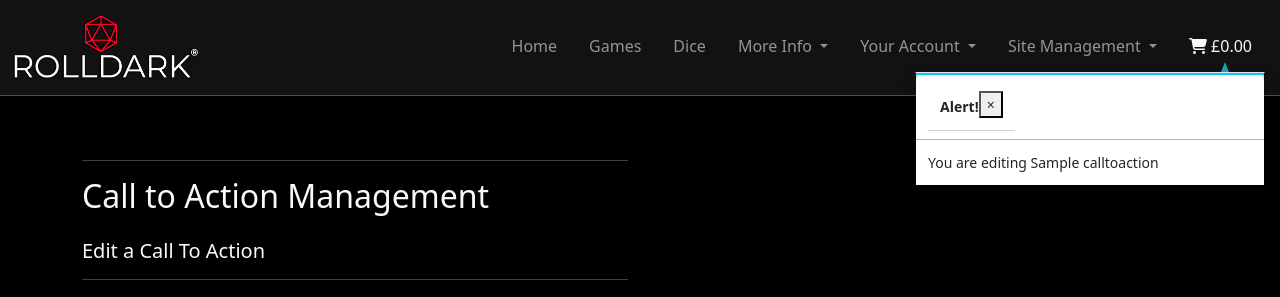
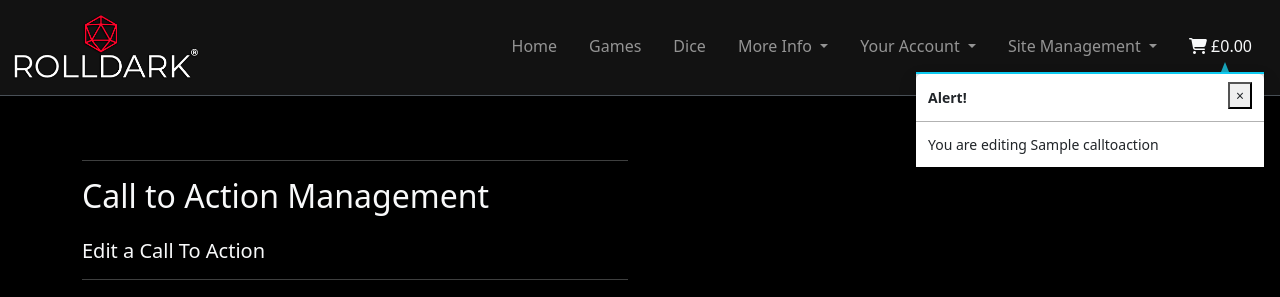
Before and after one commit to BenMilesRocks/4-rolldark-v2, a Django app: page /edit/1/ in a window 1280 px wide. Shown: the top 297 px of the page. Run offline with Django 5.2, Linux system fonts and the light colour scheme; a user stored in the database is signed in; tables that the repository leaves empty hold one stand-in row (values such as "Sample post"); some libraries are stand-ins or nearby versions.

Commit message:
appies same styling to all toasts

```diff
--- a/templates/includes/toasts/toast_info.html
+++ b/templates/includes/toasts/toast_info.html
@@ -1,20 +1,21 @@
-<div class="toast custom-toast rounded-0 border-top 0" data-bs-autohide="false">
+<div class="toast custom-toast rounded-0 border-top-0 top-0 end-0" data-bs-autohide="false">
     <div class="arrow-up arrow-info"></div>
     <div class="w-100 toast-capper bg-info"></div>
-    <div class="toast-header bg-white text-dark">
 
     <div class="toast-header bg-white text-dark d-flex">
+
         <div class="p2 flex-grow-1">
             <strong class="mr-auto">Alert!</strong>
         </div>
+
         <div class="p2">
             <button type="button" class="ml-2 mb-1 close text-dark" data-bs-dismiss="toast" aria-label="Close">
                 <span aria-hidden="true">&times;</span>
             </button>
         </div>
+
     </div>
 
-    </div>
     <div class="toast-body bg-white">
         {{ message }}
     </div>
--- a/templates/includes/toasts/toast_success.html
+++ b/templates/includes/toasts/toast_success.html
@@ -1,16 +1,21 @@
 <div class="toast custom-toast rounded-0 border-top-0 top-0 end-0" data-bs-autohide="false">
     <div class="arrow-up arrow-success"></div>
     <div class="w-100 toast-capper bg-success"></div>
+
     <div class="toast-header bg-white text-dark d-flex">
+
         <div class="p2 flex-grow-1">
             <strong class="mr-auto">Success!</strong>
         </div>
+
         <div class="p2">
             <button type="button" class="ml-2 mb-1 close text-dark" data-bs-dismiss="toast" aria-label="Close">
                 <span aria-hidden="true">&times;</span>
             </button>
         </div>
+
     </div>
+
     <div class="toast-body bg-white">
         <div class="row">
             <div class="col">
--- a/templates/includes/toasts/toast_warning.html
+++ b/templates/includes/toasts/toast_warning.html
@@ -1,17 +1,19 @@
-<div class="toast custom-toast rounded-0 border-top 0" data-bs-autohide="false">
+<div class="toast custom-toast rounded-0 border-top-0 top-0 end-0" data-bs-autohide="false">
     <div class="arrow-up arrow-warning"></div>
     <div class="w-100 toast-capper bg-warning"></div>
-    <div class="toast-header bg-white text-dark">
 
     <div class="toast-header bg-white text-dark d-flex">
+
         <div class="p2 flex-grow-1">
             <strong class="mr-auto">Warning!</strong>
         </div>
+
         <div class="p2">
             <button type="button" class="ml-2 mb-1 close text-dark" data-bs-dismiss="toast" aria-label="Close">
                 <span aria-hidden="true">&times;</span>
             </button>
         </div>
+
     </div>
 
     <div class="toast-body bg-white">
```
Also changed, not shown: templates/includes/toasts/toast_error.html (+4 -3 lines). Lines whose indentation alone changed are shown as unchanged.
